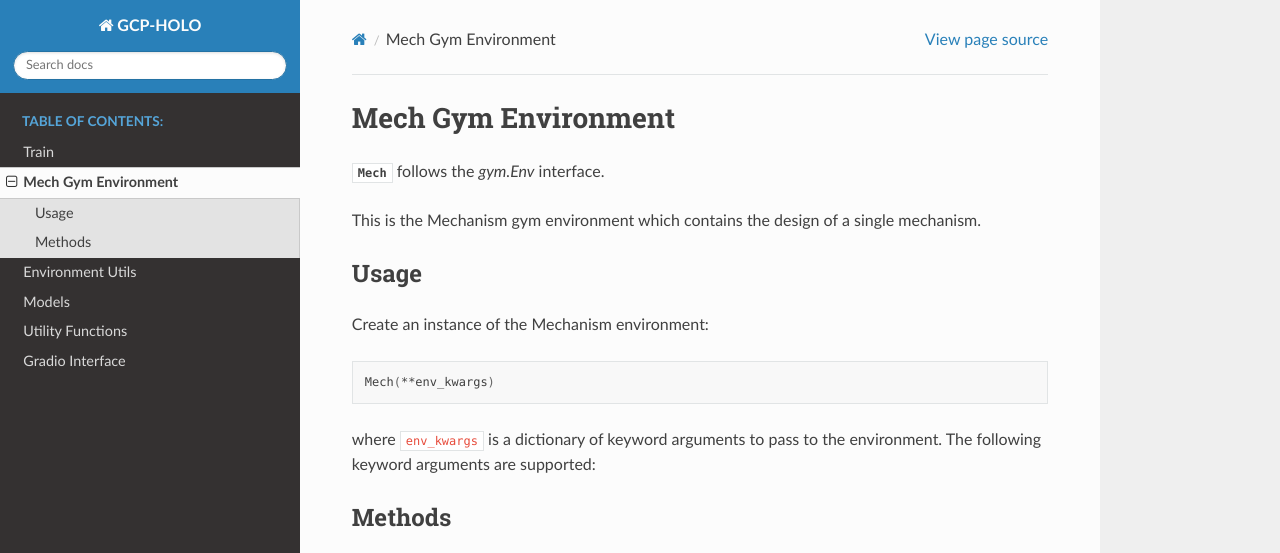
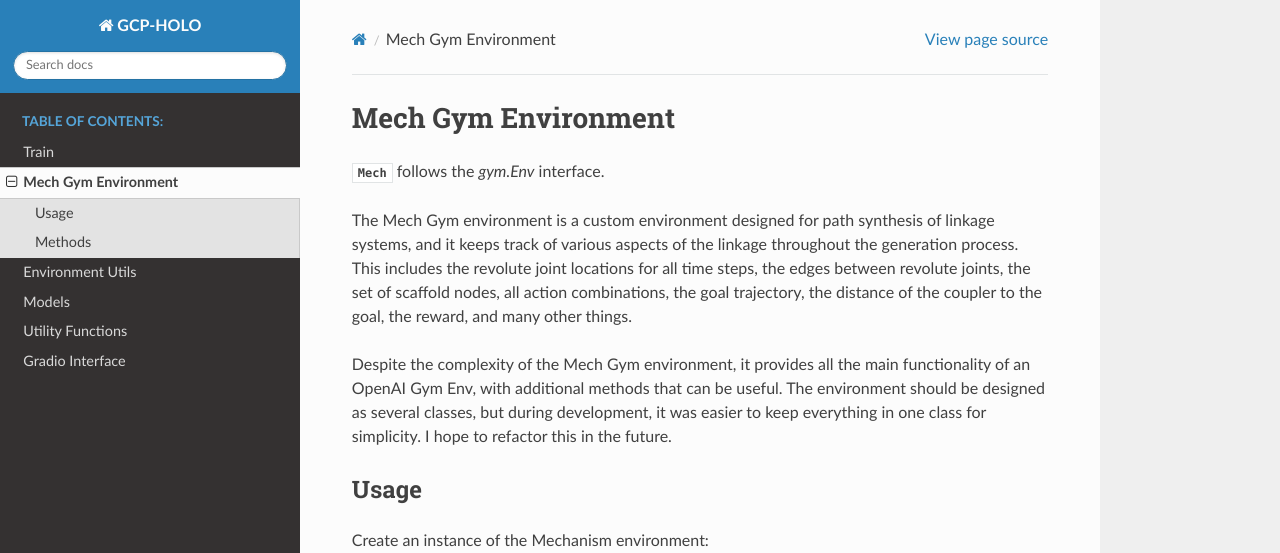
Before and after one commit to mfogelson/gcp_holo, a Sphinx documentation site: the page built from docs/mech.rst, in a window 1280 px wide and 1062 px high, cut to the strip 0-553 px from the top of the window. Built offline with Sphinx 7.4.7 and the Read the Docs theme 2.0.0, drawn with Linux system fonts in a browser that asks for light colours.

Commit message:
update docs

```diff
--- a/docs/index.rst
+++ b/docs/index.rst
@@ -7,7 +7,7 @@ Welcome to GCP-HOLO's documentation!
 ====================================
 .. admonition:: Important
 
-   This is important information that you should pay attention to.
+   This is documentation is still a work in progress. Please reachout with any problems or missing information.
 
 .. date:: 2023-03-26
 The GCP-HOLO documentation describes a method for 1DOF path synthesis of high order linkage graphs. GCP-HOLO stands for Graph Convolution Policy for High Order Linkage Optimization. We define high order linkage graphs as more than 3 active loops, although GCP-HOLO can generate linkages with less number of loops, other methods will perform better.
--- a/docs/mech.rst
+++ b/docs/mech.rst
@@ -4,7 +4,9 @@ Mech Gym Environment
 :class:`Mech` follows the `gym.Env` interface.
 
 
-This is the Mechanism gym environment which contains the design of a single mechanism.
+The Mech Gym environment is a custom environment designed for path synthesis of linkage systems, and it keeps track of various aspects of the linkage throughout the generation process. This includes the revolute joint locations for all time steps, the edges between revolute joints, the set of scaffold nodes, all action combinations, the goal trajectory, the distance of the coupler to the goal, the reward, and many other things.
+
+Despite the complexity of the Mech Gym environment, it provides all the main functionality of an OpenAI Gym Env, with additional methods that can be useful. The environment should be designed as several classes, but during development, it was easier to keep everything in one class for simplicity. I hope to refactor this in the future.
 
 Usage
 -----
--- a/docs/models.rst
+++ b/docs/models.rst
@@ -1,7 +1,9 @@
 Models
 ==============
 
-This module contains some customization of the stable baselines package to work with the desired GCP-HOLO behavior.
+GCP-HOLO uses Stable Baselines 3 for reinforcement learning training, but includes some customization to make sure that it works for the Mech Gym environment. Stable Baselines 3 is a popular library for RL training that provides a set of pre-implemented algorithms, such as Proximal Policy Optimization (PPO) and Deep Q-Network (DQN).
+
+GCP-HOLO customizes the Stable Baselines 3 algorithms to work specifically with the Mech Gym environment, which is a custom environment designed for path synthesis of linkage systems. The Mech Gym environment includes a specific action space to enhance the efficiency, the customization also include maksing invalid actions determined from the scaffold nodes and makes sure that each of the models is selecting actions non-deterministically.
 
 A2C
 -----------------
--- a/docs/train.rst
+++ b/docs/train.rst
@@ -1,7 +1,9 @@
 Train
 =====
 
-This script is used to train a reinforcement learning model for the linkage gym environment.
+The `train.py` script uses the `argparse` module to parse command-line arguments. This module provides a way to define a set of command-line options and arguments that can be passed to the script when it is run. The `argparse` module automatically generates a help message that describes the available options and arguments, which can be displayed by running the script with the --help option.
+
+The `train.py` script includes many command-line options that control various aspects of the training process, such as the learning rate, batch size, number of epochs, and optimizer. Before running the example, users should look through the available options and their default values to ensure that the training process is configured correctly for their use.
 
 Usage
 -----
```
